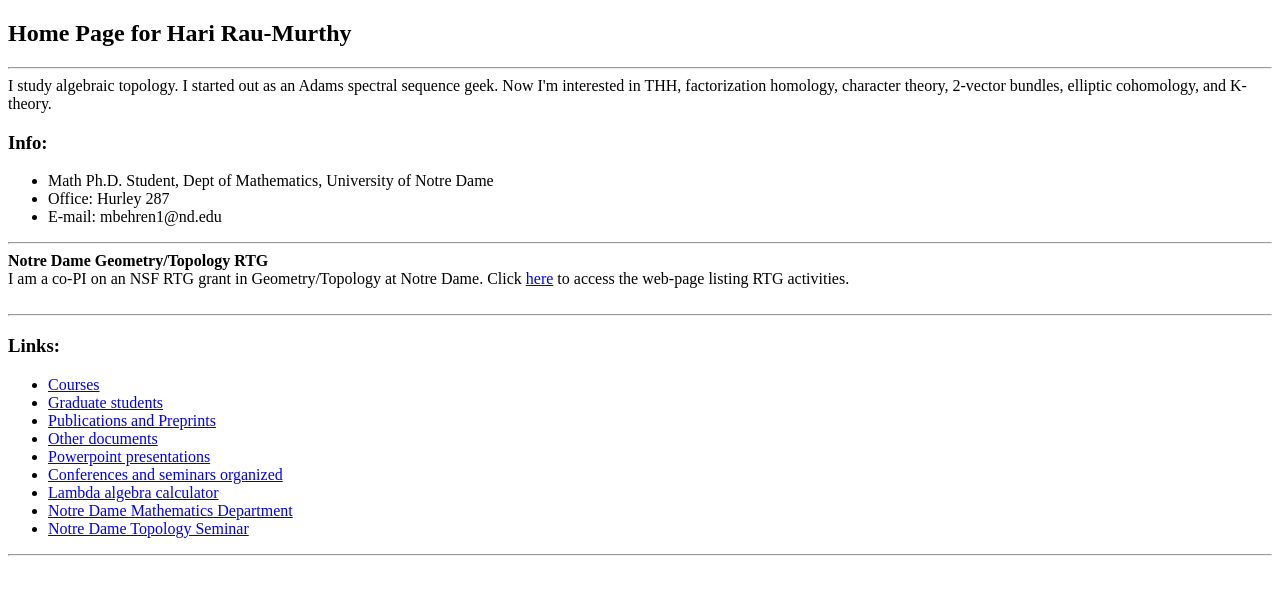
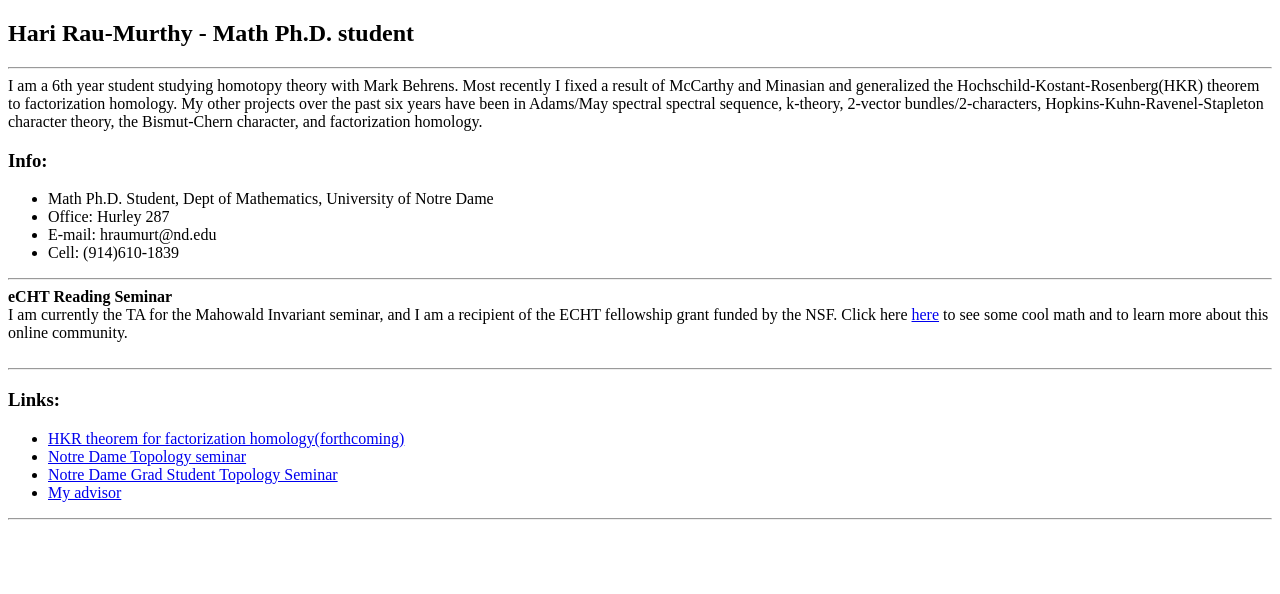
Before and after one commit to hariraumurthy/hariraumurthy.github.io, a plain HTML site: page index.html in a window 1280 px wide. Drawn offline with Linux system fonts and the light colour scheme.

Commit message:
Update index.html

```diff
--- a/index.html
+++ b/index.html
@@ -12,36 +12,31 @@
 
 <body>
 
-<h2>Home Page for Hari Rau-Murthy</h2>
+<h2>Hari Rau-Murthy - Math Ph.D. student</h2>
 
 <hr>
-I study
-algebraic topology.  I started out as an Adams spectral sequence geek. Now I'm interested in THH, factorization homology, character theory, 2-vector bundles, elliptic cohomology, and K-theory.
+I am a 6th year student studying homotopy theory with Mark Behrens.  Most recently I fixed a result of McCarthy and Minasian and generalized the Hochschild-Kostant-Rosenberg(HKR) theorem to factorization homology.  My other projects over the past six years have been in Adams/May spectral spectral sequence, k-theory, 2-vector bundles/2-characters, Hopkins-Kuhn-Ravenel-Stapleton character theory, the Bismut-Chern character, and factorization homology.
 
 <h3>Info:</h3>
 <ul>
 <li> Math Ph.D. Student,  Dept of Mathematics, University of Notre Dame
 <li> Office: Hurley 287
-<li> E-mail: mbehren1@nd.edu
+<li> E-mail: hraumurt@nd.edu
+<li> Cell: (914)610-1839
 
 </ul>
 
 <hr>
-<b>Notre Dame Geometry/Topology RTG</b><br>I am a co-PI on an NSF RTG grant in Geometry/Topology at Notre Dame.  Click <a href=http://www3.nd.edu/~math/rtg/index.html>here</a> to access the web-page listing RTG activities.<br><br>
+<b>eCHT Reading Seminar </b><br>  I am currently the TA for the Mahowald Invariant seminar, and I am a recipient of the ECHT fellowship grant funded by the NSF.  Click here <a href=https://s.wayne.edu/echt/>here</a> to see some cool math and to learn more about this online community.<br><br>
 <hr>
 
 <h3>Links:</h3>
 
 <ul>
-<li> <a href=courses.html>Courses</a>
-<li> <a href=students.html>Graduate students</a>
-<li> <a href=papers/index.html>Publications and Preprints</a>
-<li> <a href=other/index.html>Other documents</a>
-<li> <a href=presentations>Powerpoint presentations</a>
-<li> <a href=conferences.html>Conferences and seminars organized</a>
-<li> <a href=programs>Lambda algebra calculator</a>
-<li> <a href=http://math.nd.edu>Notre Dame Mathematics Department</a>
-<li> <a href=http://www.nd.edu/~topology>Notre Dame Topology Seminar</a>
+<li> <a href=https://drive.google.com/file/d/1pm5WuzAjDO9RRb6IWL797QjefAiqX-RT/view?usp=sharing>HKR theorem for factorization homology(forthcoming)</a>
+<li> <a href=https://www3.nd.edu/~topology/>Notre Dame Topology seminar</a>
+<li> <a href=https://sites.google.com/nd.edu/gsts/fall-2022?authuser=0/>Notre Dame Grad Student Topology Seminar</a>
+<li> <a href=https://www3.nd.edu/~mbehren1/>My advisor</a>
 </ul>
 <hr>
 
```
